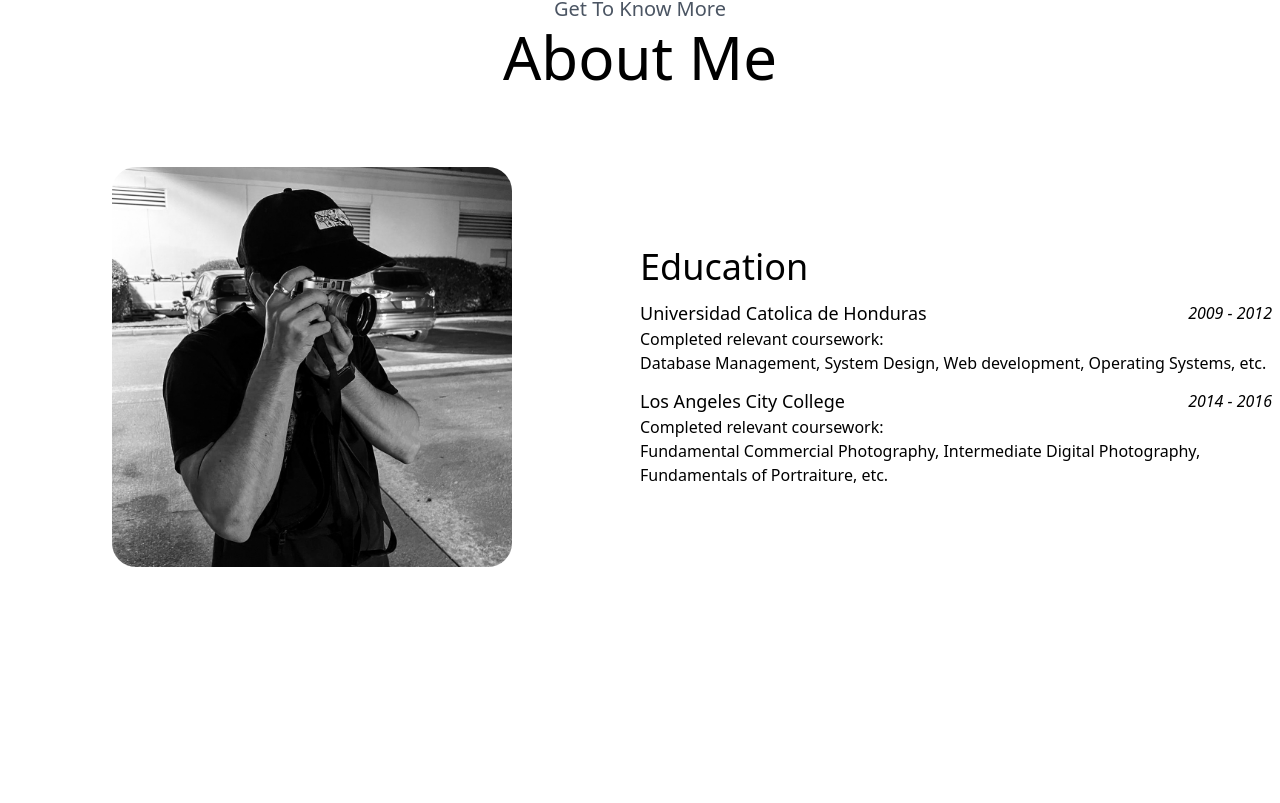
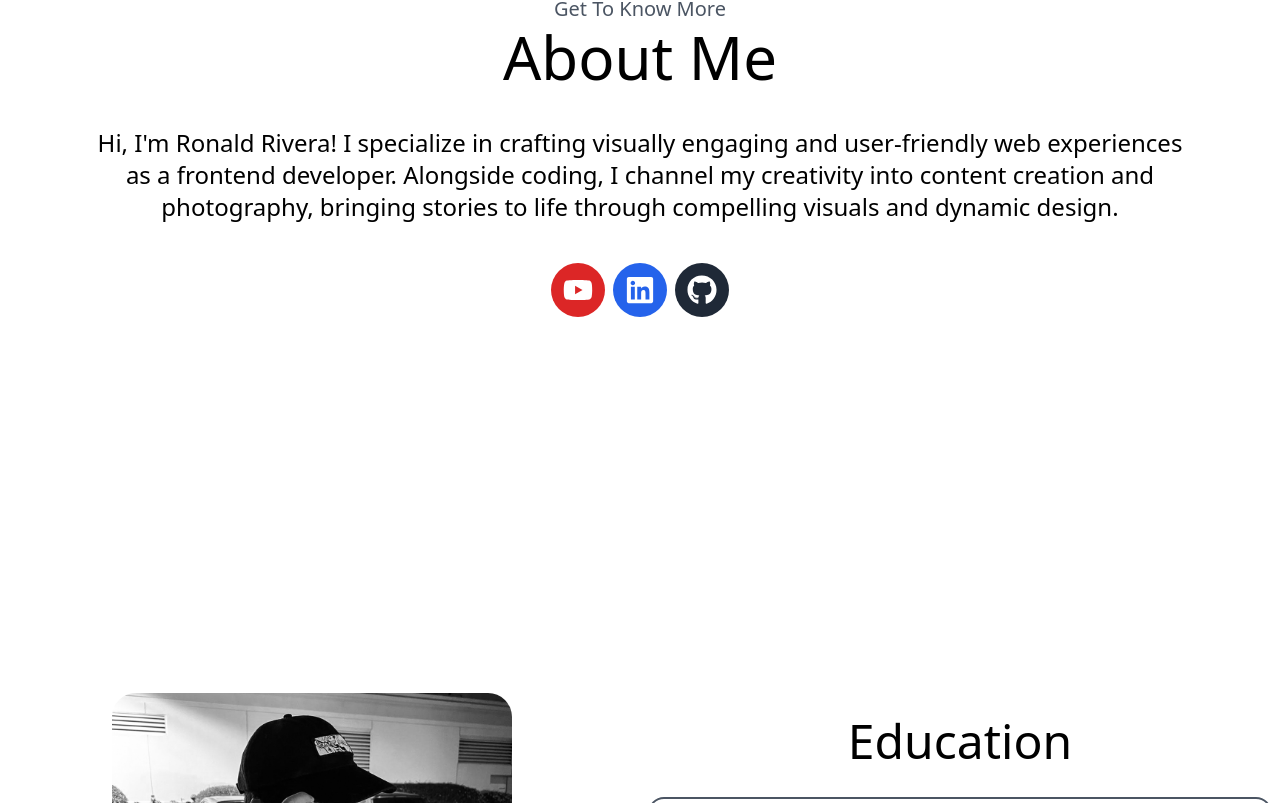
Before and after one commit to rironald/Portfolio, a React (Vite) app: page / in a window 1280 px wide. Shown: the part 1037-1840 px from the top of the page. Built offline with nearby package versions, Linux system fonts and the light colour scheme.

Commit message:
Added intro text to about me and added buttons for linkedin, youtube, and github.

```diff
--- a/package.json
+++ b/package.json
@@ -14,6 +14,7 @@
     "@heroicons/react": "^2.2.0",
     "react": "^18.3.1",
     "react-dom": "^18.3.1",
+    "react-icons": "^5.3.0",
     "react-router-dom": "^7.0.0"
   },
   "devDependencies": {
--- a/src/Components/About.tsx
+++ b/src/Components/About.tsx
@@ -1,4 +1,5 @@
 import profileImg from "../assets/profile_1.jpg";
+import { FaYoutube, FaLinkedin, FaGithub } from "react-icons/fa";
 
 function About() {
   return (
@@ -10,8 +11,40 @@ function About() {
         <h1 className="text-6xl text-center text-black font-medium">
           About Me
         </h1>
+        <div className="pb-24 mx-0 md:mx-24">
+          <p className="py-10 text-2xl text-center">
+            Hi, I'm Ronald Rivera! I specialize in crafting visually engaging
+            and user-friendly web experiences as a frontend developer. Alongside
+            coding, I channel my creativity into content creation and
+            photography, bringing stories to life through compelling visuals and
+            dynamic design.
+          </p>
+          <div className="flex justify-center">
+            <div>
+              <a href="https://www.youtube.com/rironald3">
+                <button className="px-3 bg-red-600 text-white rounded-full py-3 hover:-translate-y-2 ease-in-out duration-300">
+                  <FaYoutube size={"30px"} />
+                </button>
+              </a>
             </div>
-      <div className="flex flex-wrap justify-center items-center pt-10 md:grid md:grid-cols-4">
+            <div className="px-2">
+              <a href="https://www.linkedin.com/in/riveraronald">
+                <button className="bg-blue-600 text-white rounded-full px-3 py-3 hover:-translate-y-2 ease-in-out duration-300">
+                  <FaLinkedin size={"30px"} />
+                </button>
+              </a>
+            </div>
+            <div>
+              <a href="https://www.github.com/rironald">
+                <button className="bg-gray-800 text-white rounded-full px-3 py-3 hover:-translate-y-2 ease-in-out duration-300">
+                  <FaGithub size={"30px"} />
+                </button>
+              </a>
+            </div>
+          </div>
+        </div>
+      </div>
+      <div className="flex flex-wrap justify-center pt-60 md:grid md:grid-cols-4">
         <div className="md:pr-4 col-span-2 flex items-center justify-center ">
           <img
             className="w-[400px] h-[400px] mx-0 rounded-3xl"
@@ -19,28 +52,35 @@ function About() {
             alt=""
           />
         </div>
-        <div className="col-span-2 py-6 px-3 md:p-0">
-          <h3 className="pb-2 md:pb-0 text-center font-medium md:text-left text-4xl">
-            Education
-          </h3>
-          <div className="flex justify-between items-center pt-3">
+        <div className="col-span-2 px-2">
+          <div className="mb-2">
+            <h2 className="p-6 text-center font-medium text-5xl">Education</h2>
+          </div>
+          <div className="border-2 p-4 mb-4 border-gray-600 rounded-2xl">
+            <div className="flex justify-between items-center">
               <h1 className="text-lg font-medium text-left md:text-left">
                 Universidad Catolica de Honduras
               </h1>
               <span className="px-2 italic font-medium"> 2009 - 2012</span>
             </div>
-          <p className="text-sm md:text-base">Completed relevant coursework:</p>
+            <p className="text-sm md:text-base">
+              Completed relevant coursework:
+            </p>
             <p className="text-sm md:text-base">
               Database Management, System Design, Web development, Operating
               Systems, etc.
             </p>
-          <div className="flex justify-between items-center pt-3">
+          </div>
+          <div className="border-2 p-4 border-gray-600 rounded-2xl">
+            <div className="flex justify-between items-center">
               <h1 className="text-lg font-medium text-left md:text-left">
                 Los Angeles City College
               </h1>
               <span className="px-2 italic font-medium"> 2014 - 2016</span>
             </div>
-          <p className="text-sm md:text-base">Completed relevant coursework:</p>
+            <p className="text-sm md:text-base">
+              Completed relevant coursework:
+            </p>
             <p className="text-sm md:text-base">
               Fundamental Commercial Photography, Intermediate Digital
               Photography, Fundamentals of Portraiture, etc.
@@ -48,6 +88,7 @@ function About() {
           </div>
         </div>
       </div>
+    </div>
   );
 }
 
```
Also changed, not shown: 1 other file (tests, documents, lock files or other folders). Lines whose indentation alone changed are shown as unchanged.
